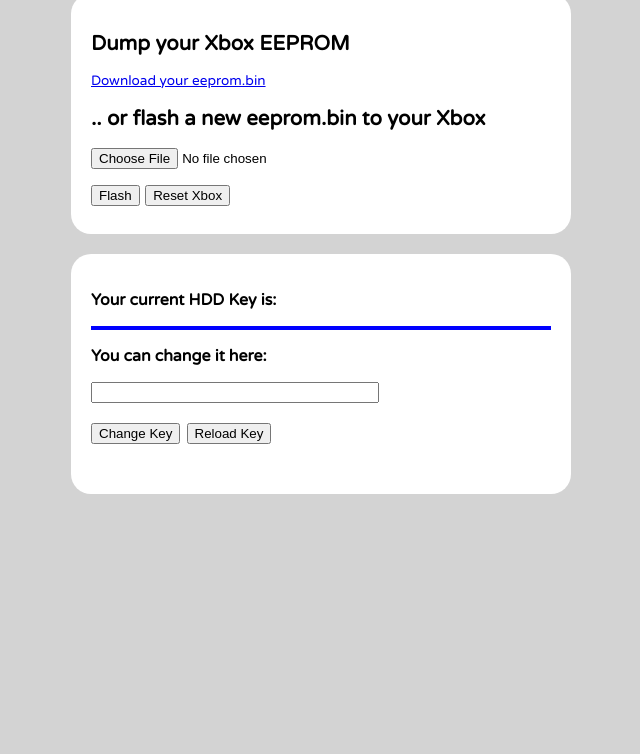
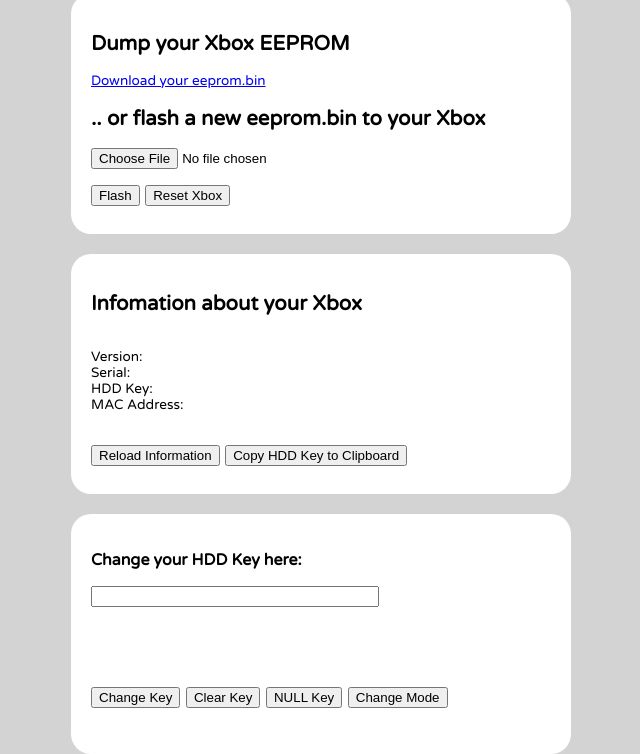
Before and after one commit to dx4m/Xbox-EEPROM-Utility, a plain HTML site: page xbox_eeprom_utility/data/index.html in a window 1280 px wide. Shown: the part 84-838 px from the top of the page, without its empty margins (319-959 px from the left). Before the commit the page ends 800 px from the top, so only its background shows below. Drawn offline with Linux system fonts and the light colour scheme; no server answers.

Commit message:
New element to show Serial, MAC address, and HDD Key in a seperate box. Introducing the unsafe...

```diff
--- a/xbox_eeprom_utility/data/index.html
+++ b/xbox_eeprom_utility/data/index.html
@@ -5,12 +5,12 @@
         <link rel="stylesheet" type="text/css" href="style.css">
     </head>
     <body>
-        <script src="scripts.js"></script>
         <h1>Xbox EEPROM Utility</h1>
         <a href="https://github.com/dx4m/Xbox-EEPROM-Utility"><img class="icon" src="eeprom2.png"></a>
         <div id="box">
             <h2>Dump your Xbox EEPROM</h2>
-            <a href="/eeprom.bin">Download your eeprom.bin</a>
+            <a id="downloadEEPROM" href="/eeprom.bin">Download your eeprom.bin</a>
+            <div id="decryptedMode">
                 <h2>.. or flash a new eeprom.bin to your Xbox</h2>
                 <form name="eepromform" action="/" id="eepromfile" method="post" enctype="multipart/form-data">
                     <input id="eepromfilename" name="eeprom" type="file">
@@ -18,15 +18,28 @@
                 <br>
                 <button class="inline" onclick="flashEEPROM()">Flash</button>
                 <button class="inline" onclick="setReset()">Reset Xbox</button>
+            </div>
             <p id="flashsuccess"></p>
         </div>
+        <div id="infobox">
+            <h2>Infomation about your Xbox</h2>
+            <br>
+            Version: <span id="xversion"></span><br>
+            Serial: <span id="serial"></span><br>
+            HDD Key: <span id="hdkey"></span><br>
+            MAC Address: <span id="macaddr"></span><br>
+            <br><br>
+            <button class="inline" onclick="getInfo()">Reload Information</button>
+            <button class="inline" onclick="copyKey()">Copy HDD Key to Clipboard</button>
+        </div>
         <div id="hdkeybox">
-            <h3>Your current HDD Key is:</h3>
-            <p id="currentHDkey"></p>
-            <h3>You can change it here:<h3>
-            <input type="text" id="newHDkey" name="hdkey" maxlength=32><br><br>
+            <h3>Change your HDD Key here:</h3>
+            <input type="text" id="newHDkey" maxlength=32><br><br><br><br><br><br>
             <button class="inline" onclick="changeKey()">Change Key</button>
-            <button class="inline" onclick="getKey()">Reload Key</button>
+            <button class="inline" onclick="clearKey()">Clear Key</button>
+            <button class="inline" onclick="nullKey()">NULL Key</button>
+            <button class="inline" onclick="changeTo()">Change Mode</button>
         </div>
+        <script src="scripts.js"></script>
     </body>
 </html>
--- a/xbox_eeprom_utility/data/scripts.js
+++ b/xbox_eeprom_utility/data/scripts.js
@@ -1,10 +1,21 @@
-function getKey(){
+var defaultMode = true;
+
+function getInfo(){
     var xhttp = new XMLHttpRequest();
+
+    var hdkey = document.getElementById("hdkey");
+    var serial = document.getElementById("serial");
+    var xversion = document.getElementById("xversion");
+    var macaddr = document.getElementById("macaddr");
+
     xhttp.onreadystatechange = function() {
         if (this.readyState == 4 && this.status == 200) {
-            document.getElementById("currentHDkey").innerHTML =
-            this.responseText;
-            document.getElementById("currentHDkey").style.color = "blue";
+            var xjson = JSON.parse(this.responseText);
+            hdkey.style.color = "black";
+            hdkey.innerHTML = xjson.hdkey;
+            serial.innerHTML = xjson.serial;
+            xversion.innerHTML = xjson.xversion;
+            macaddr.innerHTML = xjson.macaddr;
         }
     };
     xhttp.open("GET", "/upd", true);
@@ -20,7 +31,7 @@ function changeKey(){
         exit();
     }
 
-    var hdHide = document.getElementById("currentHDkey");
+    var hdHide = document.getElementById("hdkey");
     //hdHide.style.color = "red";
 
     var postKey = new XMLHttpRequest();
@@ -28,8 +39,9 @@ function changeKey(){
     postKey.open("GET", "/upd?hdkey=" + key, true);
     postKey.onreadystatechange = function(){
         if(postKey.readyState == 4 && postKey.status == 200){
+            var xjson = JSON.parse(this.responseText);
             hdHide.style.color = "green";
-            hdHide.innerHTML = postKey.responseText;
+            hdHide.innerHTML = xjson.hdkey;
         }
         else if(postKey.status != 200) {
             hdHide.style.color = "red";
@@ -51,8 +63,7 @@ function flashEEPROM(){
     xhr.onload = function(){
         if(this.status == 200){
             document.getElementById("flashsuccess").innerHTML = "flash was " + xhr.responseText;
-            getKey();
-            document.getElementById("currentHDkey").style.color = "blue";
+            getInfo();
         }
         else{
             document.getElementById("flashsuccess").innerHTML = "flash was " + xhr.responseText;
@@ -70,4 +81,39 @@ function setReset(){
     xhttp.send();
 }
 
-getKey();
+function nullKey(){
+    document.getElementById("newHDkey").value = "00000000000000000000000000000000";
+}
+
+function clearKey(){
+    document.getElementById("newHDkey").value = "";
+}
+
+function copyKey(){
+    var hdkey = document.getElementById("hdkey");
+    var range = document.createRange();
+    range.selectNode(hdkey);
+    window.getSelection().addRange(range);
+
+    document.execCommand("copy");
+    alert("Copied " + hdkey.innerHTML + " successfully.");
+}
+
+function changeTo(){
+    var link = document.getElementById("downloadEEPROM");
+    var mode = document.getElementById("decryptedMode");
+    if(defaultMode == true){
+        link.innerHTML = "!!WARNING!! Download your DECRYPTED decr_eeprom.bin";
+        link.href = "/decr_eeprom.bin";
+        mode.style.visibility = "hidden";
+        defaultMode = false
+    }
+    else{
+        link.innerHTML = "Download your eeprom.bin";
+        link.href = "/eeprom.bin";
+        mode.style.visibility = "visible";
+        defaultMode = true;
+    }
+}
+
+getInfo();
--- a/xbox_eeprom_utility/data/style.css
+++ b/xbox_eeprom_utility/data/style.css
@@ -36,6 +36,18 @@ h1{
   font-family: 'Varela Round', sans-serif;
   font-size: 85%;
   position: relative;
+  top: 50px;
+  border-radius: 20px;
+  background: white;
+  padding: 20px;
+  width: 460px;
+  height: 200px;
+}
+
+#infobox {
+  font-family: 'Varela Round', sans-serif;
+  font-size: 85%;
+  position: relative;
   top: 30px;
   border-radius: 20px;
   background: white;
@@ -55,6 +67,11 @@ h1{
     color:green;
 }
 
+#currentSerial {
+    position: absolute;
+    bottom: -10px;
+}
+
 #newHDkey {
     width: 280px;
 }
```
Also changed, not shown: 2 other files. Lines whose indentation alone changed are shown as unchanged.
